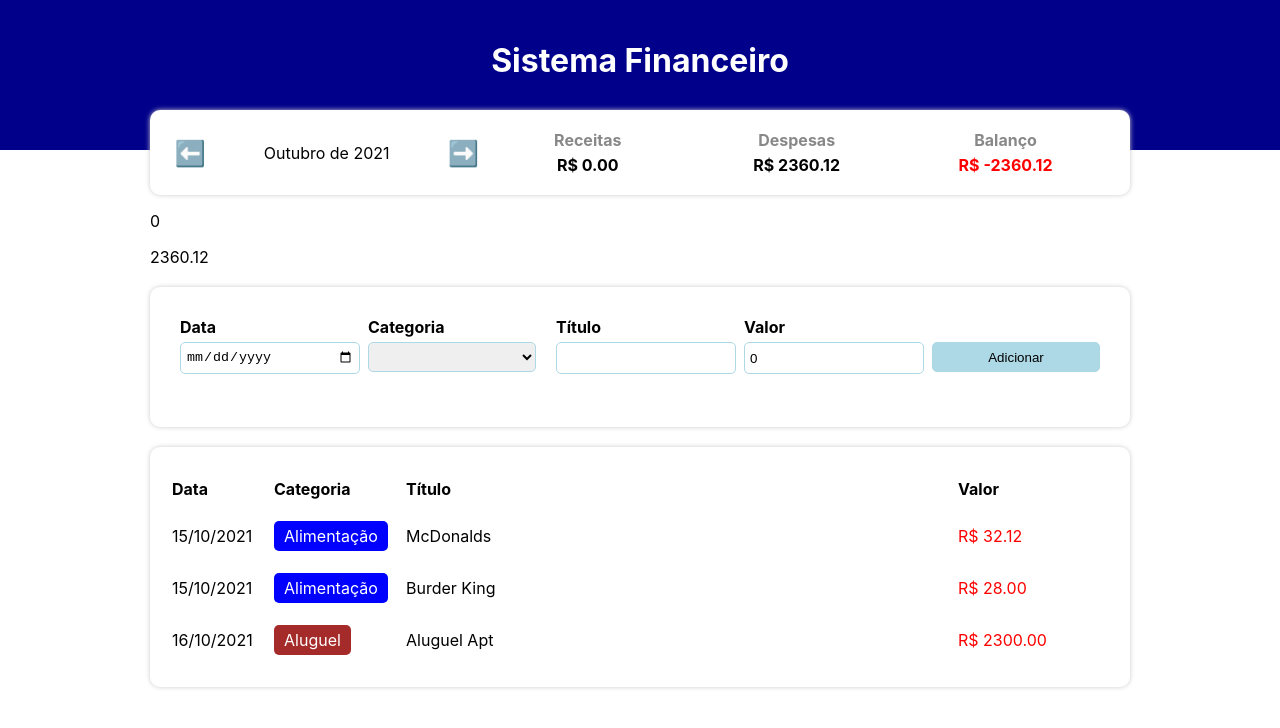
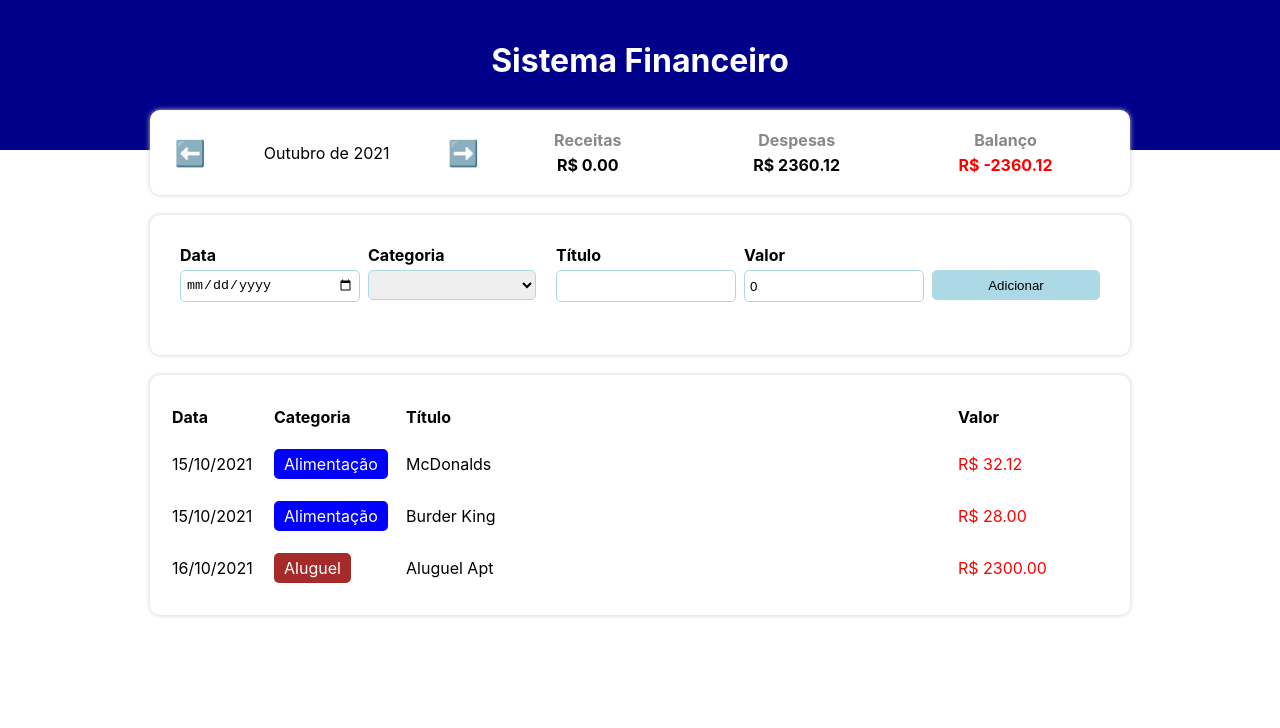
Before and after one commit to LeonardoPilatti/sistemaFinanceiro_ReactJs_Typescript, a React (Create React App) app: page / in a window 1280 px wide. Shown: the top 728 px of the page. Built offline with nearby package versions, Linux system fonts and the light colour scheme.

Commit message:
excluindo o p desnecessário

```diff
--- a/src/App.tsx
+++ b/src/App.tsx
@@ -61,8 +61,6 @@ const App = () => {
           income={income}
           expense={expense}
         />
-        <p>{income}</p>
-        <p>{expense}</p>
 
         <InputArea onAdd={handleAddItem} />
 
```
